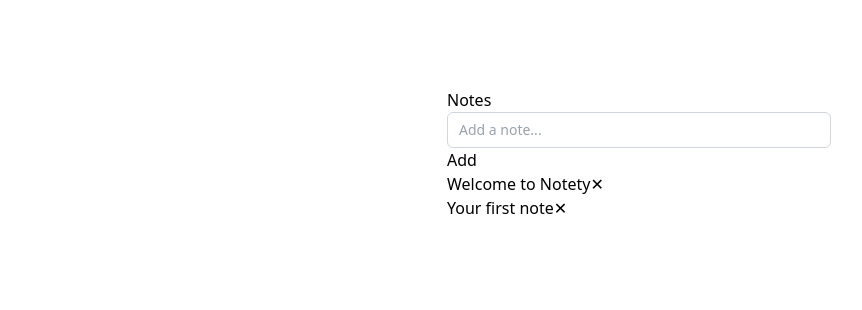
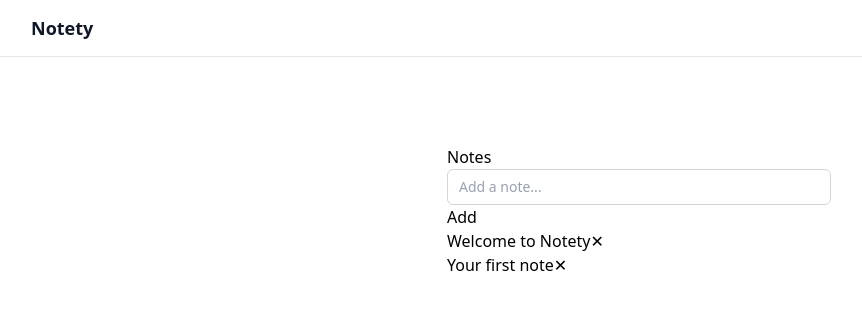
Before and after one commit to atienza-pd/notety, an Angular app: page /notes in a window 1280 px wide. Shown: the top 310 px of the page, without its empty margins (1-863 px from the left). Built offline with nearby package versions, Linux system fonts and the light colour scheme.

Commit message:
#3 Add nav bar

```diff
--- a/src/app/app.html
+++ b/src/app/app.html
@@ -1,3 +1,4 @@
 <!-- * * * * * * * * * * * * * * * * * * * * * * * * * * * * * * * -->
+<app-navbar [title]="title()"></app-navbar>
 <router-outlet />
 <!-- * * * * * * * * * * is only a placeholder * * * * * * * * * * -->
--- a/src/app/app.ts
+++ b/src/app/app.ts
@@ -1,12 +1,14 @@
 import { Component, signal } from '@angular/core';
 import { RouterOutlet } from '@angular/router';
+import { NavbarComponent } from './shared/navbar/navbar.component';
 
 @Component({
   selector: 'app-root',
-  imports: [RouterOutlet],
+  standalone: true,
+  imports: [RouterOutlet, NavbarComponent],
   templateUrl: './app.html',
-  styleUrl: './app.css'
+  styleUrl: './app.css',
 })
 export class App {
-  protected readonly title = signal('notety');
+  protected readonly title = signal('Notety');
 }
--- /dev/null
+++ b/src/app/shared/navbar/navbar.component.css
@@ -0,0 +1 @@
+/* Tailwind handles most styling; keep file for potential component-specific overrides */
--- /dev/null
+++ b/src/app/shared/navbar/navbar.component.html
@@ -0,0 +1,7 @@
+<nav class="w-full bg-white border-b border-gray-200">
+  <div class="mx-auto max-w-7xl px-4 sm:px-6 lg:px-8">
+    <div class="h-14 flex items-center">
+      <div class="text-lg font-semibold text-gray-900">{{ title() }}</div>
+    </div>
+  </div>
+</nav>
--- /dev/null
+++ b/src/app/shared/navbar/navbar.component.ts
@@ -0,0 +1,11 @@
+import { Component, input } from '@angular/core';
+
+@Component({
+  selector: 'app-navbar',
+  standalone: true,
+  templateUrl: './navbar.component.html',
+  styleUrl: './navbar.component.css',
+})
+export class NavbarComponent {
+  public readonly title = input.required<string>();
+}
```
